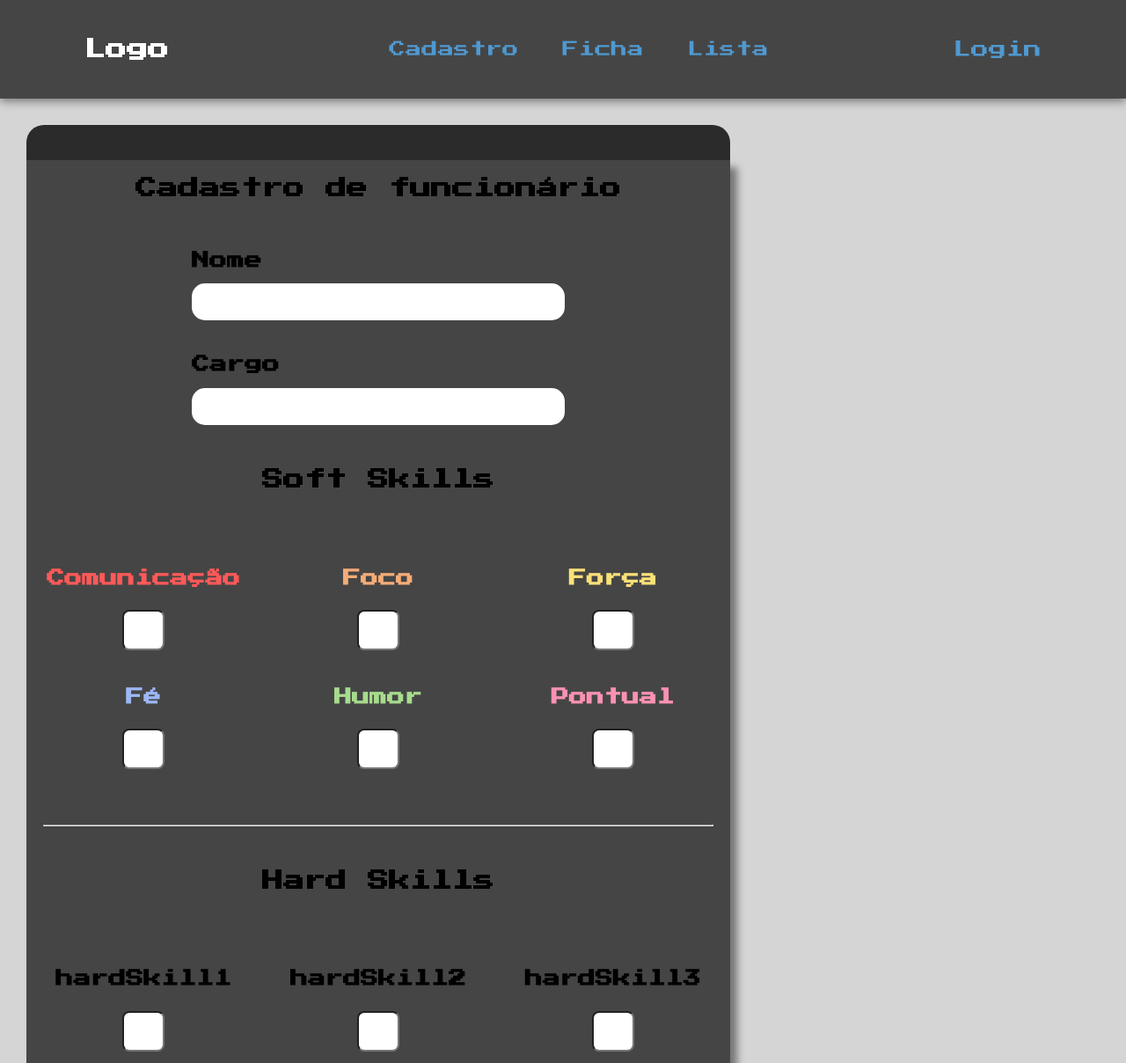
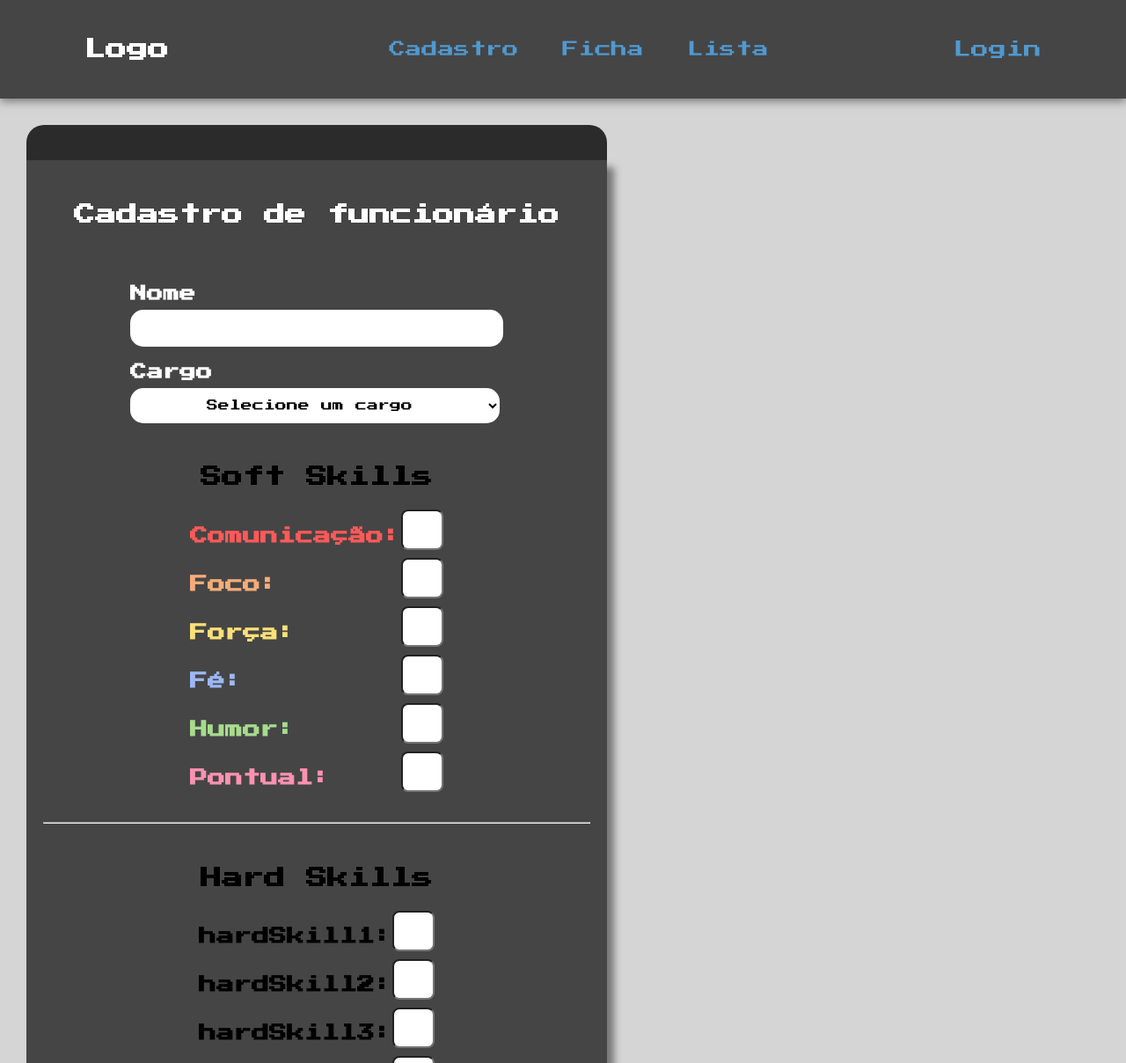
Before and after one commit to NikolasTola/eixo1-Pratica, a plain HTML site: page cadastro.html in a window 1280 px wide. Shown: the top 1208 px of the page at 88% size. Drawn offline with Linux system fonts and the light colour scheme.

Commit message:
Melhoria  na página de cadastro

```diff
--- /dev/null
+++ b/JSON/cargos.json
@@ -0,0 +1,40 @@
+[
+    {
+        "cargo": "Desenvolvedor",
+
+        "HS1":{"nome": "JavaScript", "valor": 0},
+        "HS2":{"nome": "SQL", "valor": 0},
+        "HS3":{"nome": "Python", "valor": 0},
+        "HS4":{"nome": "Java", "valor": 0},
+        "HS5":{"nome": "TypeScript", "valor": 0},
+        "HS6":{"nome": "Bash", "valor": 0},
+        "HS7":{"nome": "C#", "valor": 0},
+        "HS8":{"nome": "PHP", "valor": 0}
+    },
+    {
+        "cargo": "Design",
+
+        "HS1":{"nome": "Photoshop", "valor": 0},
+        "HS2":{"nome": "Illustrator", "valor": 0},
+        "HS3":{"nome": "Affinity", "valor": 0},
+        "HS4":{"nome": "Procreate", "valor": 0},
+        "HS5":{"nome": "CorelDRAW", "valor": 0},
+        "HS6":{"nome": "Figma", "valor": 0},
+        "HS7":{"nome": "Sketch", "valor": 0},
+        "HS8":{"nome": "AdobeXD", "valor": 0}
+
+    },
+    {
+        "cargo": "Jogador de Futebol",
+
+        "HS1":{"nome": "Lateral D", "valor": 0},
+        "HS2":{"nome": "Lateral E", "valor": 0},
+        "HS3":{"nome": "Meio campo", "valor": 0},
+        "HS4":{"nome": "Zagueiro", "valor": 0},
+        "HS5":{"nome": "Atacante", "valor": 0},
+        "HS6":{"nome": "Passe", "valor": 0},
+        "HS7":{"nome": "Falta", "valor": 0},
+        "HS8":{"nome": "Cruzamento", "valor": 0}
+
+    }
+]
--- a/cadastro.html
+++ b/cadastro.html
@@ -29,6 +29,7 @@
         </nav>
     </header>
 
+
     <nav id="janela">
 
         <div id="cabecalho"></div>
@@ -36,10 +37,13 @@
         <div id="ficha">
             <div id="titulo"><h1>Cadastro de funcionário</h1></div>
             <div id="form">
-                <h4>Nome</h4>
+                <h3>Nome</h3>
                 <input class="inputCargoNome" type="text" id="inputNome">
-                <h4>Cargo</h4>
-                <input class="inputCargoNome" type="text" id="inputCargo">
+                <h3>Cargo</h3>
+                <select name="select" class="inputCargoNome" id="escolherCargo" >
+                    <option  class="opcoesCargo" id="opcao" value="" disabled selected>Selecione um cargo</option>
+                </select>
+
             </div>
 
             <h2>Soft Skills</h2>
@@ -47,31 +51,31 @@
             <div class="skills">
 
 
-                <span class="softSkills">
-                    <h4 id="softSkill1">Comunicação</h4>
+                <div  class="softSkills">
+                    <h4 id="softSkill1">Comunicação:</h4>
                     <input class="inputSkills" type="number" maxlength="1">
-                </span>
+                </div>
 
-                <span class="softSkills">
-                    <h4 id="softSkill2">Foco</h4>
+                <div class="softSkills">
+                    <h4 id="softSkill2">Foco:</h4>
                     <input class="inputSkills" type="number" maxlength="1">
-                </span>
-                <span class="softSkills">
-                    <h4 id="softSkill3">Força</h4>
+                </div>
+                <div class="softSkills">
+                    <h4 id="softSkill3">Força:</h4>
                     <input class="inputSkills" type="number" maxlength="1">
-                </span>
-                <span class="softSkills">
-                    <h4 id="softSkill4">Fé</h4>
+                </div>
+                <div class="softSkills">
+                    <h4 id="softSkill4">Fé:</h4>
                     <input class="inputSkills" type="number" maxlength="1">
-                </span>
-                <span class="softSkills">
-                    <h4 id="softSkill5">Humor</h4>
+                </div>
+                <div class="softSkills">
+                    <h4 id="softSkill5">Humor:</h4>
                     <input class="inputSkills" type="number" maxlength="1">
-                </span>
-                <span class="softSkills">
-                    <h4 id="softSkill6">Pontual</h4>
+                </div>
+                <div class="softSkills">
+                    <h4 id="softSkill6">Pontual:</h4>
                     <input class="inputSkills" type="number" maxlength="1">
-                </span>
+                </div>
 
             </div>
 
@@ -82,36 +86,36 @@
             <div class="skills">
 
                 <span class="hardSkills">
-                    <h4>hardSkill1</h4>
+                    <h4 id="HS1">hardSkill1:</h4>
                     <input class="inputSkills" type="number" maxlength="1">
                 </span>
 
                 <span class="hardSkills">
-                    <h4>hardSkill2</h4>
+                    <h4 id="HS2">hardSkill2:</h4>
                     <input class="inputSkills" type="number" maxlength="1">
                 </span>
                 <span class="hardSkills">
-                    <h4>hardSkill3</h4>
+                    <h4 id="HS3">hardSkill3:</h4>
                     <input class="inputSkills" type="number" maxlength="1">
                 </span>
                 <span class="hardSkills">
-                    <h4>hardSkill4</h4>
+                    <h4 id="HS4">hardSkill4:</h4>
                     <input class="inputSkills" type="number" maxlength="1">
                 </span>
                 <span class="hardSkills">
-                    <h4>hardSkill5</h4>
+                    <h4 id="HS5">hardSkill5:</h4>
                     <input class="inputSkills" type="number" maxlength="1">
                 </span>
                 <span class="hardSkills">
-                    <h4>hardSkill6</h4>
+                    <h4 id="HS6">hardSkill6:</h4>
                     <input class="inputSkills" type="number" maxlength="1">
                 </span>
                 <span class="hardSkills">
-                    <h4>hardSkill7</h4>
+                    <h4 id="HS7">hardSkill7:</h4>
                     <input class="inputSkills" type="number" maxlength="1">
                 </span>
                 <span class="hardSkills">
-                    <h4>hardSkill8</h4>
+                    <h4 id="HS8">hardSkill8:</h4>
                     <input class="inputSkills" type="number" maxlength="1">
                 </span>
 
--- a/css/cadastro.css
+++ b/css/cadastro.css
@@ -75,13 +75,17 @@ header{
 
   /* ---------------------*/
 
+
 #janela{
     margin: 30px;
 }
+h3{
+  color: white;
+}
 #ficha{
     background-color: #454545;
-    max-width: 800px;
-    height: 1700px;
+    max-width: 660px;
+    height: 1675px;
     margin: 10px;
     border-radius: 20px;
     box-shadow: 8px 8px 8px #757575;
@@ -96,12 +100,17 @@ header{
 #cabecalho{
     background-color: #2b2b2b;
     height: 40px;
-    width: 800px;
+    width: 660px;
     border-radius: 20px 20px 0 0;
     margin: 0;
 }
 
-.inputCargoNome{
+#titulo{
+  margin: 30px 0 30px 0;
+  color: white
+}
+
+.inputCargoNome, #escolherCargo{
     width: 420px;
     height: 40px;
     border-radius: 15px;
@@ -113,19 +122,29 @@ header{
     user-select:none;
     margin-top: -10px;
 }
+.opcoesCargo{
+  position: absolute;
+  color: red;
+  padding: 30px;
+}
 h4{
     margin-top: 40px;
     font-size: 20px;
+    display: inline-block;
 }
 
 .skills{
     display: flex;
-    flex-wrap: wrap;
-    justify-content: space-around;
-    margin-top: 30px;
-    margin-bottom: 30px;
+    flex-direction: column;
 }
-
+.softSkills, .hardSkills{
+  display: flex;
+  flex-wrap: wrap;
+  justify-content: space-between;
+  align-content: center;
+  align-items: center;
+  height: 55px;
+}
 .inputSkills{
     width: 40px;
     height: 40px;
@@ -134,14 +153,8 @@ h4{
     font-family: "Press Start 2P", system-ui;
  }
 
-span{
-    text-align: center;
-    width: 230px;
-    height: 135px;
-}
-
 hr{
-    width: 760px;
+    width: 620px;
     margin: 30px 0 30px 0;
 }
 
--- a/js/cadastro.js
+++ b/js/cadastro.js
@@ -50,11 +50,13 @@ botaoNI.addEventListener("click", function(){
 
 const botaoCadastrar = document.querySelector("#botaoCadastrar");
 const inputNome = document.querySelector("#inputNome");
+const escolherCargo = document.querySelector("#escolherCargo");
 const inputCargo = document.querySelector("#inputCargo");
+
 const erro = document.querySelector("#erro");
 
 botaoCadastrar.addEventListener("click", function(){
-    if(inputNome.value != "" && inputCargo.value != ""){
+    if(inputNome.value != "" && escolherCargo.value != ""){
         let contador = 0;
         for (let i = 0; i < inputList.length; i++) {
             if (inputList[i].value != "") {
@@ -86,3 +88,64 @@ botaoCadastrar.addEventListener("click", function(){
         erro.textContent = "ERRO: Campo NOME/CARGO vazio!"
     }
 });
+
+const cargo = "desenvolvedor";
+const opcao = document.querySelector("#opcao");
+
+if(opcao.disabled){
+  opcao.style.display = "none";
+}
+
+/* --- INPUT CARGOS --- */
+
+const HS1 = document.querySelector("#HS1");
+const HS2 = document.querySelector("#HS2");
+const HS3 = document.querySelector("#HS3");
+const HS4 = document.querySelector("#HS4");
+const HS5 = document.querySelector("#HS5");
+const HS6 = document.querySelector("#HS6");
+const HS7 = document.querySelector("#HS7");
+const HS8 = document.querySelector("#HS8");
+
+
+fetch("JSON/cargos.json")
+.then(response => response.json())
+.then(cargos => {
+
+  cargos.map(cargo => {
+
+    const option = document.createElement("option");
+    option.value = cargo.cargo;
+    option.textContent = cargo.cargo;
+    option.classList.add("opcoesCargo");
+    escolherCargo.appendChild(option);
+  })
+});
+
+
+
+function  mudarHardSkills(nomeCargo){
+  fetch("JSON/cargos.json")
+    .then(response => response.json())
+    .then(cargos => {
+
+      for (let i= 0; i < cargos.length; i++) {
+        if(cargos[i].cargo == nomeCargo){
+
+          HS1.textContent = cargos[i].HS1.nome + ":";
+          HS2.textContent = cargos[i].HS2.nome + ":";
+          HS3.textContent = cargos[i].HS3.nome + ":";
+          HS4.textContent = cargos[i].HS4.nome + ":";
+          HS5.textContent = cargos[i].HS5.nome + ":";
+          HS6.textContent = cargos[i].HS6.nome + ":";
+          HS7.textContent = cargos[i].HS7.nome + ":";
+          HS8.textContent = cargos[i].HS8.nome + ":";
+        }
+
+      }
+    })
+}
+
+escolherCargo.addEventListener('change', function(){
+  mudarHardSkills(escolherCargo.value);
+});
--- a/js/listaJSON.js
+++ b/js/listaJSON.js
@@ -3,7 +3,7 @@ function  carregarJSON(){
     .then(response => response.json())
     .then(pessoas => {
       const container = document.querySelector("#container");
-
+      console.log(pessoas[0].nome);
       pessoas.map(pessoa => {
         const nome = document.createElement("h3");
         const cargo = document.createElement("h4");
--- a/js/script.js
+++ b/js/script.js
@@ -93,9 +93,9 @@ pictureImage.innerHTML = pictureImageTxt;
 
 inputFile.addEventListener('change', function(e){
   const inputTarget = e.target;
-  console.log(inputTarget);
+
   const file = inputTarget.files[0];
-  console.log(file);
+
 
 
   if(file){
```
